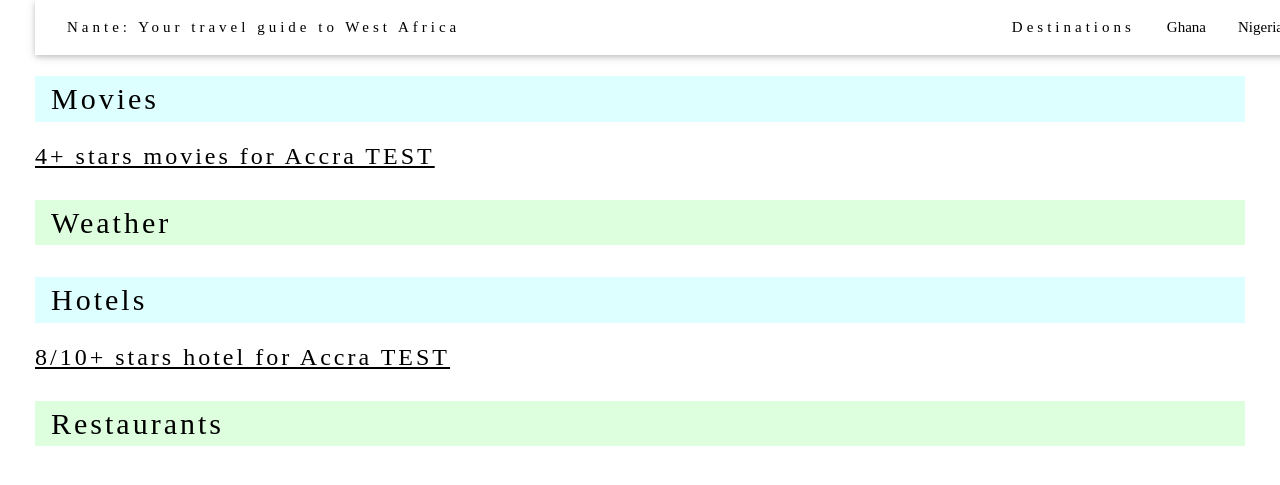
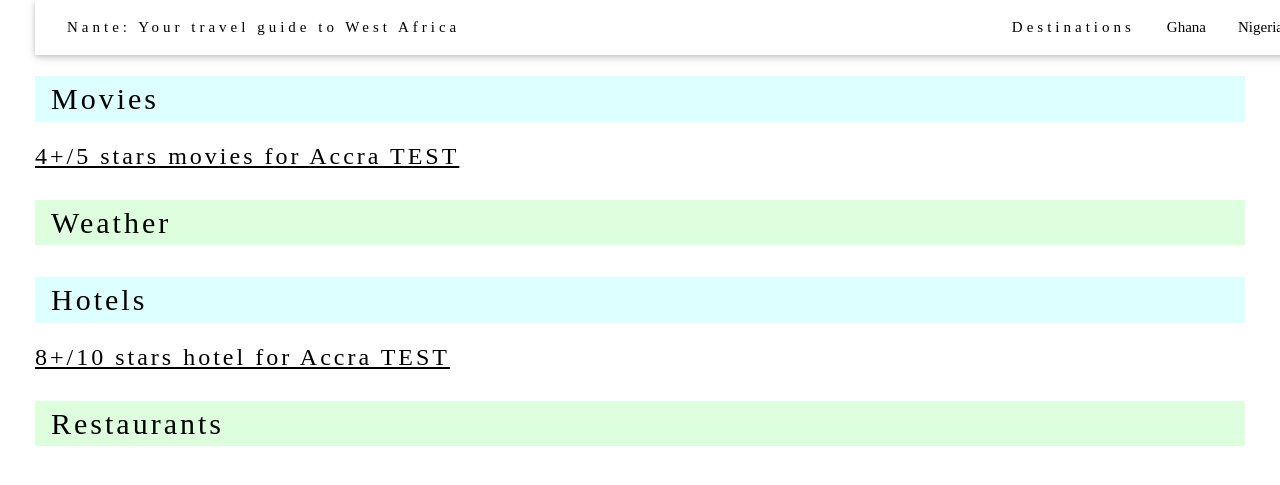
Before and after one commit to evmarecki/nante, a Flask app: template flask-nante/templates/city.html in a window 1280 px wide. Shown: the top 485 px of the page. Run offline with Flask 2, Linux system fonts and the light colour scheme; the template is opened without the code that fills it, so the values that code supplies are empty; some libraries are stand-ins or nearby versions.

Commit message:
made filtering labels consistent

```diff
--- a/flask-nante/templates/city.html
+++ b/flask-nante/templates/city.html
@@ -38,7 +38,7 @@ h1,h2,h3,h4,h5,h6 {
 <div class="row">
   <div class="w3-col">
     <h2 class="w3-panel w3-pale-blue">Movies</h2>
-	  <h3><a href="{{url_for('Movie', city = 'Accra', rating = 4.00)}}">4+ stars movies for Accra TEST</a></h3>
+	  <h3><a href="{{url_for('Movie', city = 'Accra', rating = 4.00)}}">4+/5 stars movies for Accra TEST</a></h3>
     {% for movie in movies %}
 		<p>
 		<h3>{{movie.title}}</h3></br>
@@ -65,7 +65,7 @@ h1,h2,h3,h4,h5,h6 {
 
   <div class="w3-col">
     <h2 class="w3-panel w3-pale-blue">Hotels</h2>
-	  <h3><a href="{{url_for('Hotel', city = 'Accra', rating = 8.00)}}">8/10+ stars hotel for Accra TEST</a></h3>
+	  <h3><a href="{{url_for('Hotel', city = 'Accra', rating = 8.00)}}">8+/10 stars hotel for Accra TEST</a></h3>
     {% for hotel in hotels %}
 	<p>
 	<h3>{{hotel.name}}</h3> <br/>
```
